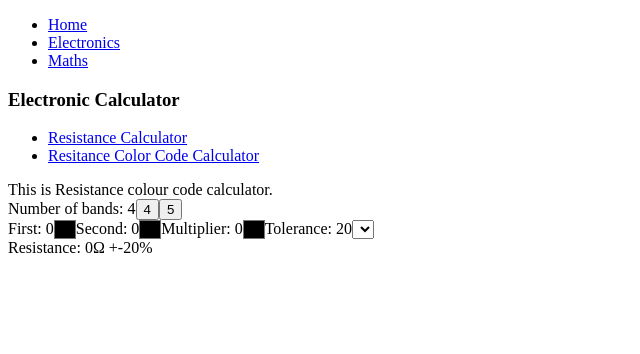
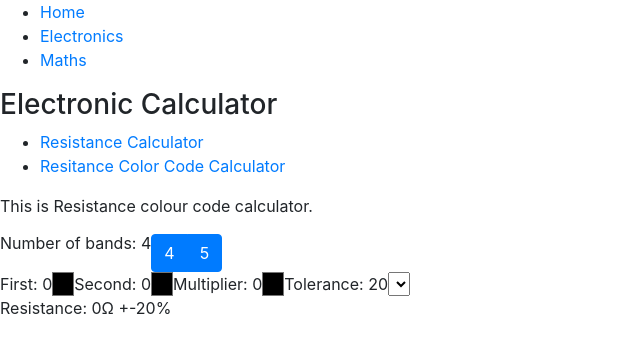
Before and after one commit to SudarshanSMD/react-electronics-calculator, a React (Create React App) app: page /electronics/resistancecolorcodecalculator in a window 1280 px wide. Shown: the top 354 px of the page, without its empty margins (0-640 px from the left). Built offline with nearby package versions, Linux system fonts and the light colour scheme.

Commit message:
Adding ecosystem.config.js

```diff
--- a/azure-pipelines.yml
+++ b/azure-pipelines.yml
@@ -18,7 +18,7 @@ steps:
 - script: |
     npm install
     npm run build
-  displayName: 'npm install and build'
+  displayName: 'npm install and build'z
 
 
 - task: CopyFiles@2
--- a/package.json
+++ b/package.json
@@ -4,8 +4,10 @@
   "private": true,
   "dependencies": {
     "@types/react-router-dom": "^4.3.5",
+    "bootstrap": "^4.3.1",
     "eslint": "^6.3.0",
     "react": "^16.9.0",
+    "react-bootstrap": "^1.0.0-beta.12",
     "react-dom": "^16.9.0",
     "react-router-dom": "^5.0.1",
     "react-scripts": "^3.1.1"
--- a/src/electronics/resitance/ResistanceColorCodeCalculator.tsx
+++ b/src/electronics/resitance/ResistanceColorCodeCalculator.tsx
@@ -1,6 +1,10 @@
 import * as React from 'react';
 import { isTemplateElement } from '@babel/types';
 import { number } from 'prop-types';
+import Button from 'react-bootstrap/Button';
+import ButtonGroup from 'react-bootstrap/ButtonGroup';
+import ToggleButton from 'react-bootstrap/ToggleButton';
+
 
 enum ColorCode { '#000000', '#914A00', '#F40000', '#F8A400', '#FEFE00', '#9ECD1C', '#6C96F0', '#8F06D6', '#A0A0A0', '#FFFFFF' }
 
@@ -67,7 +71,7 @@ export default class ResistanceColorCodeCalculator extends React.Component<State
         });
     }
 
-    changeBandCount(event: React.FormEvent<HTMLButtonElement>, count: number): void {
+    changeBandCount(count: number): void {
         this.setState({
             isFourBand: count === 4 ? true : false,
         }, () => {
@@ -82,8 +86,10 @@ export default class ResistanceColorCodeCalculator extends React.Component<State
                 <div>
                     <div>
                         Number of bands: {this.state.isFourBand ? (<span>4</span>) : (<span>5</span>)}
-                        <button onClick={(event) => this.changeBandCount(event, 4)}>4</button>
-                        <button onClick={(event) => this.changeBandCount(event, 5)}>5</button>
+                        <ButtonGroup toggle className="mt-3">
+                            <ToggleButton type="radio" defaultChecked value="4" onClick={() => this.changeBandCount(4)}>4</ToggleButton>
+                            <ToggleButton type="radio" value="5" onClick={() => this.changeBandCount(5)}>5</ToggleButton>
+                        </ButtonGroup>
                     </div>
 
                     <form>
--- a/src/index.tsx
+++ b/src/index.tsx
@@ -3,6 +3,8 @@ import ReactDOM from 'react-dom';
 // import './index.css';
 import App from './App';
 // import * as serviceWorker from './serviceWorker';
+import "../node_modules/bootstrap/dist/css/bootstrap.min.css";
+
 
 ReactDOM.render(<App />, document.getElementById('root'));
 
```
Also changed, not shown: public/ecosystem.config.js (added, +7 -0 lines), 2 other files (tests, documents, lock files or other folders).
